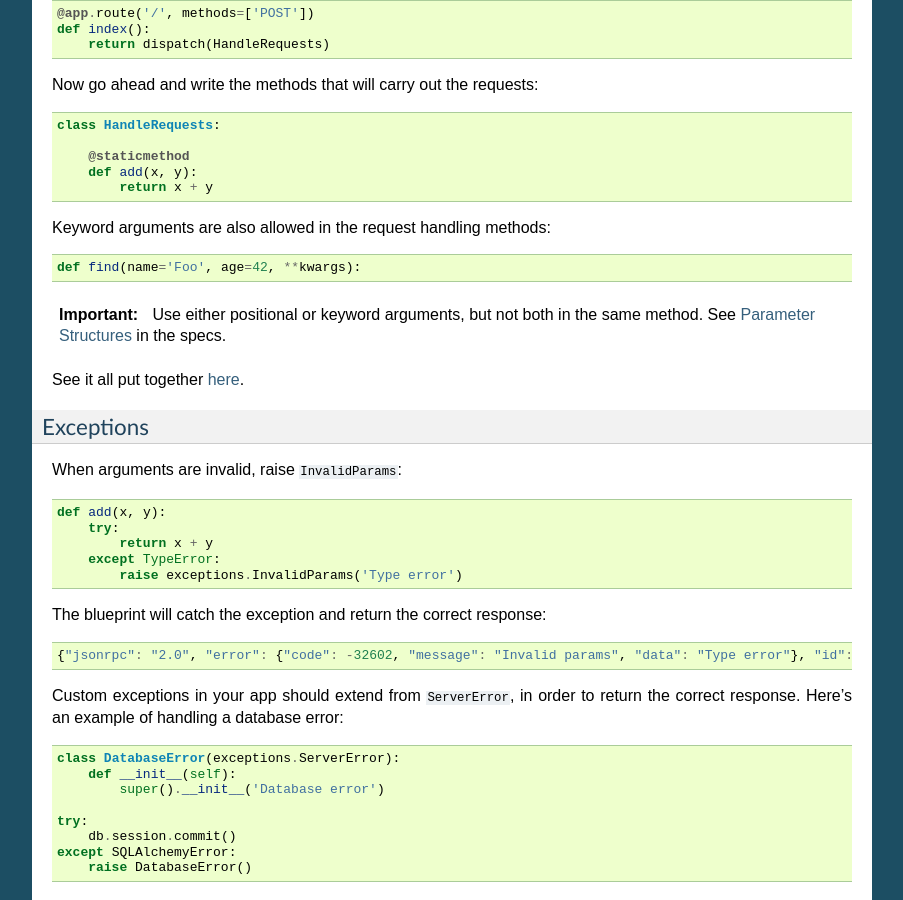
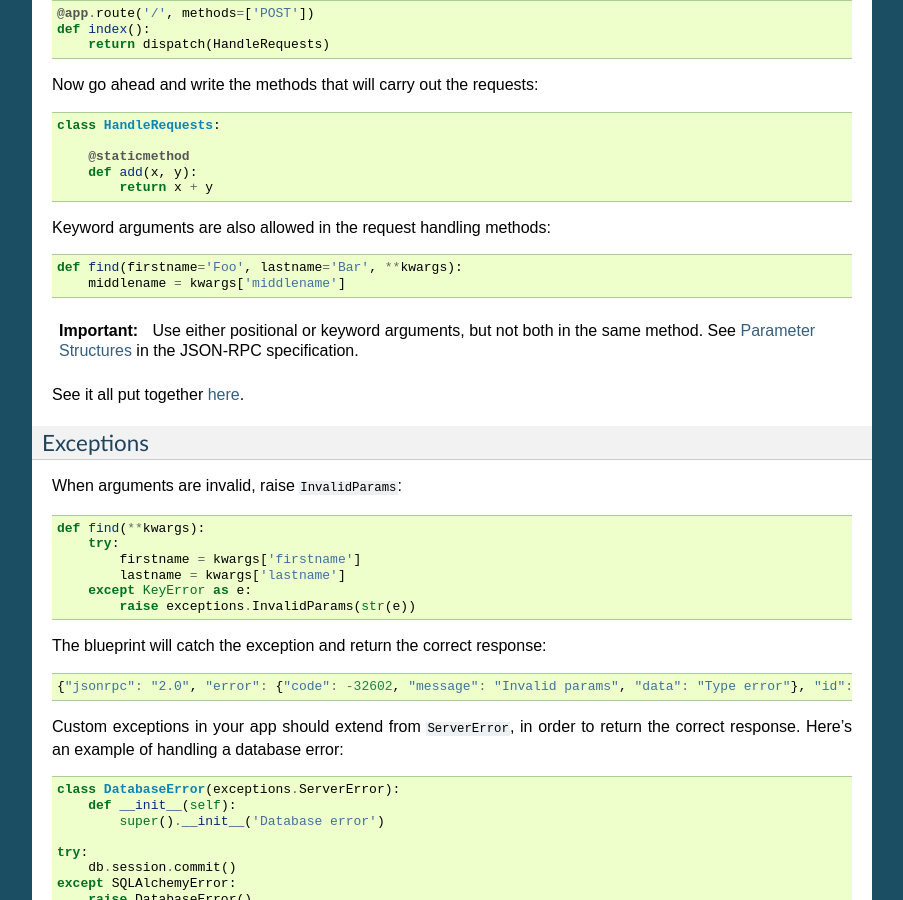
Before and after one commit to explodinglabs/jsonrpcserver, a Sphinx documentation site: the page built from doc/index.rst, in a window 1280 px wide and 900 px high, scrolled down 581 px. Shown: the whole window, without its empty margins (198-1101 px from the left). Built offline with Sphinx 7.4.7, drawn with Linux system fonts in a browser that asks for light colours.

Commit message:
Adjusted the example handling-methods.

```diff
--- a/doc/index.rst
+++ b/doc/index.rst
@@ -46,14 +46,15 @@ Now go ahead and write the methods that will carry out the requests::
 
 Keyword arguments are also allowed in the request handling methods::
 
-    def find(name='Foo', age=42, **kwargs):
+    def find(firstname='Foo', lastname='Bar', **kwargs):
+        middlename = kwargs['middlename']
 
 .. important::
 
     Use either positional or keyword arguments, but not both in the same
     method. See `Parameter Structures
     <http://www.jsonrpc.org/specification#parameter_structures>`_ in the
-    specs.
+    JSON-RPC specification.
 
 See it all put together `here
 <https://bitbucket.org/beau-barker/jsonrpcserver/src/tip/run.py>`_.
@@ -63,11 +64,12 @@ Exceptions
 
 When arguments are invalid, raise ``InvalidParams``::
 
-    def add(x, y):
+    def find(**kwargs):
         try:
-            return x + y
-        except TypeError:
-            raise exceptions.InvalidParams('Type error')
+            firstname = kwargs['firstname']
+            lastname = kwargs['lastname']
+        except KeyError as e:
+            raise exceptions.InvalidParams(str(e))
 
 The blueprint will catch the exception and return the correct response:
 
```
